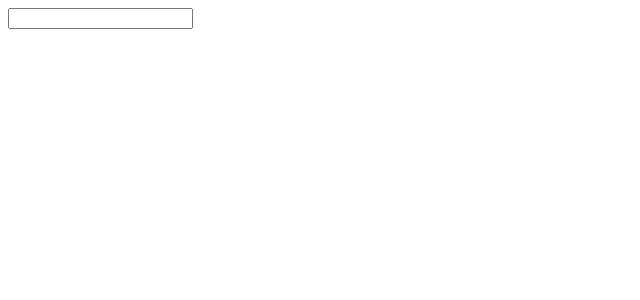
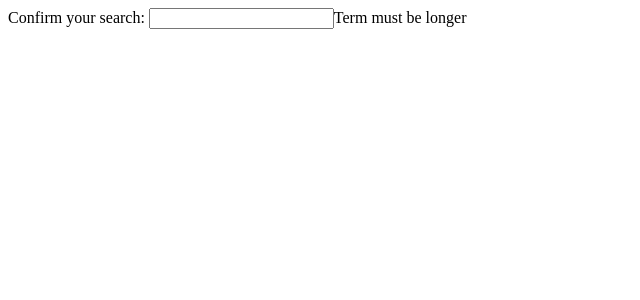
Before and after one commit to kyomel/react-course-IV, a React (Create React App) app: page / in a window 1280 px wide. Shown: the top 300 px of the page, without its empty margins (0-640 px from the left). Built offline with nearby package versions, Linux system fonts and the light colour scheme.

Commit message:
done learning at 6/8/2023

```diff
--- a/src/components/SearchBar.js
+++ b/src/components/SearchBar.js
@@ -1,13 +1,22 @@
+import { useState } from "react";
+
 function SearchBar({ onSubmit }) {
+    const [term, setTerm] = useState('');
     const handleFormSubmit = (event) => {
         event.preventDefault();
 
         onSubmit('cars');
     };
 
+    const handleChange = (event) => {
+        setTerm(event.target.value.replace(/[a-z]/, ''));
+    };
+
     return <div>
         <form onSubmit={handleFormSubmit}>
-            <input />
+            Confirm your search: {term}
+            <input value={term} onChange={handleChange}/>
+            {term.length < 3 && 'Term must be longer'}
         </form>
     </div>
 
```
